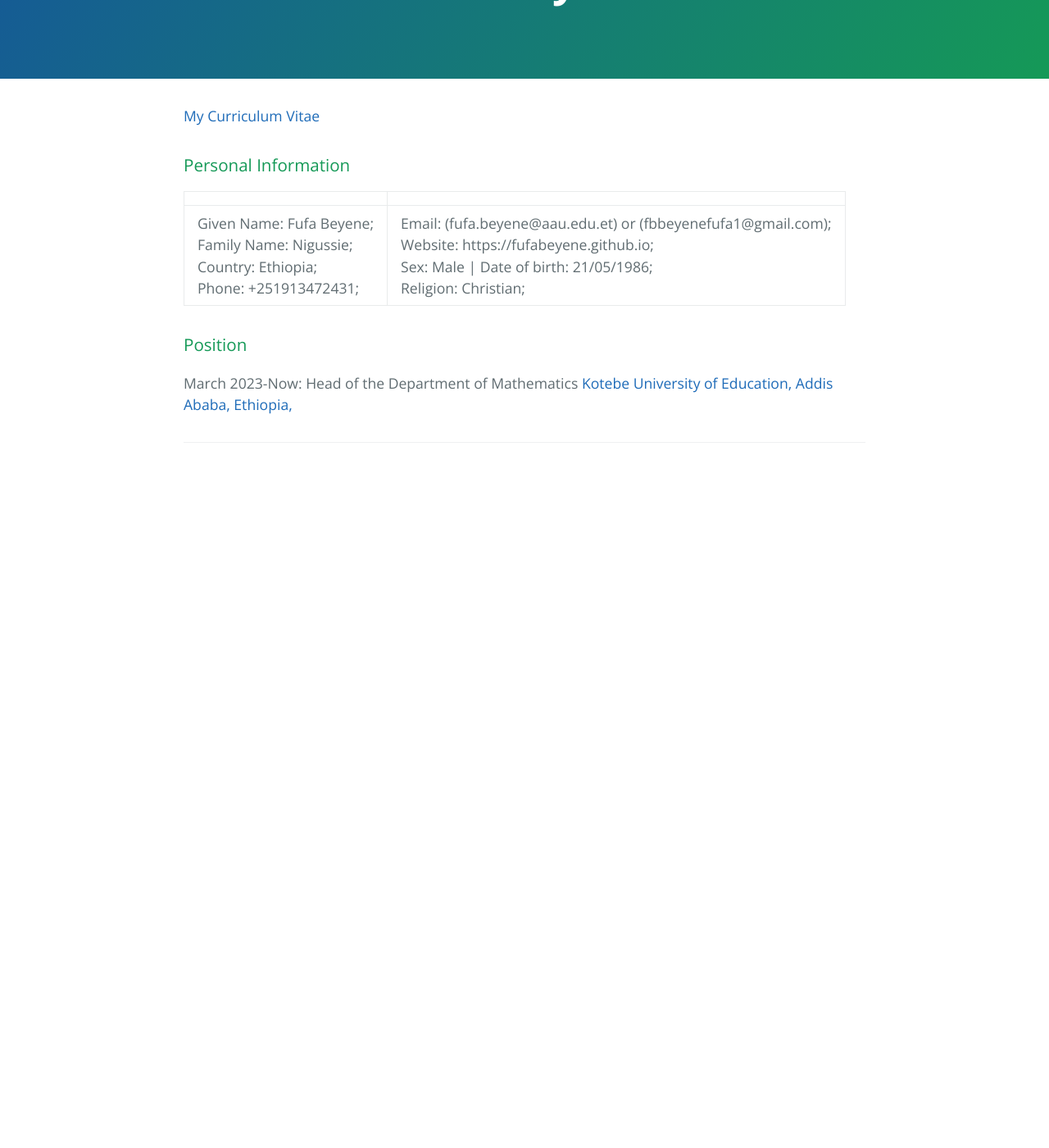
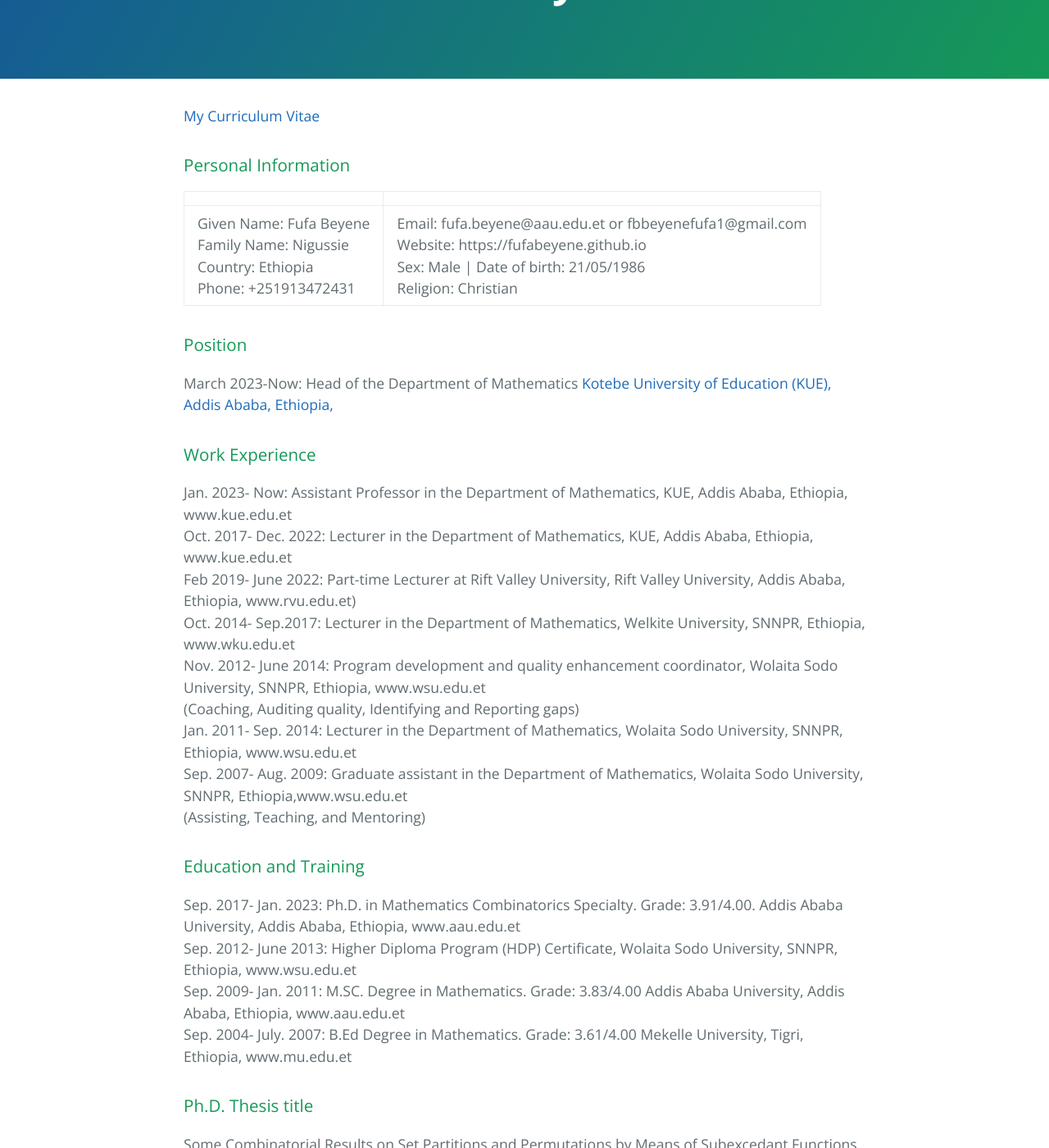
Before and after one commit to fufabeyene/-fufabeyene-.github.io, a Jekyll site: the page built from cv.md, in a window 1280 px wide and 1400 px high, scrolled down 192 px. Shown: the whole window at 82% size. Built offline with Jekyll 4.4.1, drawn with Linux system fonts in a browser that asks for light colours; our own code applies the rules of GitHub Pages for plain Markdown files; before the commit the page ends 900 px from its top, so only the background shows below that; some of the changed text lies outside the part shown.

Commit message:
Update cv.md

```diff
--- a/cv.md
+++ b/cv.md
@@ -14,20 +14,67 @@ ref: cv
 </tr>
 <tr>
 <td>
-Given Name: Fufa Beyene; <br/>
-Family Name: Nigussie; <br/>
-Country: Ethiopia; <br/>
-Phone: +251913472431;
+Given Name: Fufa Beyene <br/>
+Family Name: Nigussie <br/>
+Country: Ethiopia <br/>
+Phone: +251913472431
   </td>
 <td>
- Email: (fufa.beyene@aau.edu.et) or (fbbeyenefufa1@gmail.com); <br/>
-Website: https://fufabeyene.github.io; <br/>
-Sex: Male | Date of birth: 21/05/1986; <br/>
-Religion: Christian;
+ Email: fufa.beyene@aau.edu.et or fbbeyenefufa1@gmail.com <br/>
+Website: https://fufabeyene.github.io <br/>
+Sex: Male | Date of birth: 21/05/1986 <br/>
+Religion: Christian
    </td>
 </tr>
 </table>
 
 ### Position
 March 2023-Now: Head of the Department of Mathematics
-[Kotebe University of Education, Addis Ababa, Ethiopia,](www.kue.edu.et)
+[Kotebe University of Education (KUE), Addis Ababa, Ethiopia,](www.kue.edu.et)
+
+### Work Experience
+Jan. 2023- Now: Assistant Professor in the Department of Mathematics, KUE, Addis Ababa, Ethiopia, www.kue.edu.et <br/>
+Oct. 2017- Dec. 2022: Lecturer in the Department of Mathematics, KUE, Addis Ababa, Ethiopia, www.kue.edu.et <br/>
+Feb 2019- June 2022: Part-time Lecturer at Rift Valley University, Rift Valley University, Addis Ababa, Ethiopia, www.rvu.edu.et) <br/>
+Oct. 2014- Sep.2017: Lecturer in the Department of Mathematics, Welkite University, SNNPR, Ethiopia, www.wku.edu.et <br/>
+Nov. 2012- June 2014: Program development and quality enhancement coordinator, Wolaita Sodo University, SNNPR, Ethiopia, www.wsu.edu.et <br/>
+                      (Coaching, Auditing quality, Identifying and Reporting gaps) <br/>
+Jan. 2011- Sep. 2014: Lecturer in the Department of Mathematics, Wolaita Sodo University, SNNPR, Ethiopia, www.wsu.edu.et <br/>
+Sep. 2007- Aug. 2009: Graduate assistant in the Department of Mathematics, Wolaita Sodo University, SNNPR, Ethiopia,www.wsu.edu.et <br/>
+                      (Assisting, Teaching, and Mentoring) <br/>
+
+### Education and Training
+Sep. 2017- Jan. 2023: Ph.D. in Mathematics Combinatorics Specialty. Grade: 3.91/4.00. Addis Ababa University, Addis Ababa, Ethiopia, www.aau.edu.et  <br/>
+Sep. 2012- June 2013: Higher Diploma Program (HDP) Certificate, Wolaita Sodo University, SNNPR, Ethiopia, www.wsu.edu.et  <br/>
+Sep. 2009- Jan. 2011: M.SC. Degree in Mathematics. Grade: 3.83/4.00 Addis Ababa University, Addis Ababa, Ethiopia, www.aau.edu.et  <br/>
+Sep. 2004- July. 2007: B.Ed Degree in Mathematics. Grade: 3.61/4.00 Mekelle University, Tigri, Ethiopia, www.mu.edu.et  <br/>
+
+### Ph.D. Thesis title
+Some Combinatorial Results on Set Partitions and Permutations by Means of Subexcedant
+Functions, January 2023, Addis Ababa University, Ethiopia.
+### Personal Skills
+Mother tongue; Afaan Oromoo <br/>
+Other languages <br/>
+-English-Proficient user <br/>
+-Amharic-Proficient user <br/>
+Communication skills:
+-I have good communication skills. (Gained through my experience in teaching and coordinating) <br/>
+
+### Managerial skills
+-Head of Department: responsible for more than 30 staff members of the Dep’t of Mathematics. <br/>
+-Departmental curriculum committee leader: (developing, validating, and implementation of curriculum) <br/>
+-Faculty Quality Enhancement and Curriculum Development Coordinator: leadership (previously responsible for a Faculty of 8 departments) <br/>
+-Ethiopian Evangelical Church Mekane Yesus Leader: (Lege Tafo Congregation deputy chair of leaders, 2023-Now,
+Welkite Congregation Leaders committee member, 2015-2016) <br/>
+-Fellowship of Oromo Christian University Students Leader: Fellowship leader at Wolaita Sodo, Ethiopia, 2007-09 and 2012-2014, Fellowship leader at Mekelle, Ethiopia, 2005-2007.
+### Teaching Materials
+-A textbook on ‘Discrete Mathematics for Beginners’ with other colleagues, Welkite University, 2016 <br/>
+-A textbook on ‘Transformation Geometry’, Welkite University, 2015
+### Job-related skills
+-Community service: tutoring high school students and providing them manual with mathematics problems <br/>
+-Good command of educational quality audit <br/>
+-A graduate project work on ’A survey of the Fine Numbers’ <br/>
+-An undergraduate case study on ’A comparison of students performance between urban and rural students at Alamata Senior Secondary School, Southern Tigri, Ethiopia.
+### Computer skills
+-Good command of LaTEx, MS Word, Excel, Publisher, and PowerPoint. <br/>
+-Mathematical Software: Good command of Mathematica, SPSS, Python, SageMath.
```
